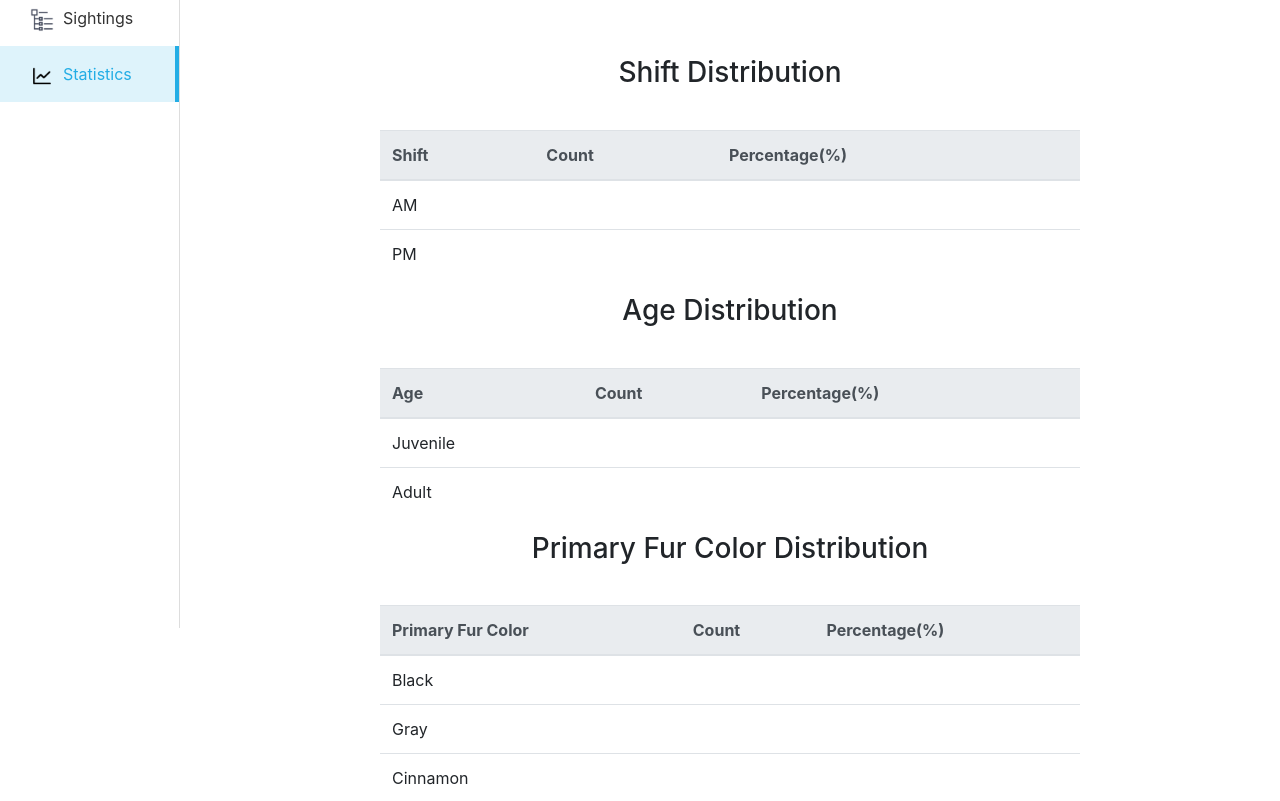
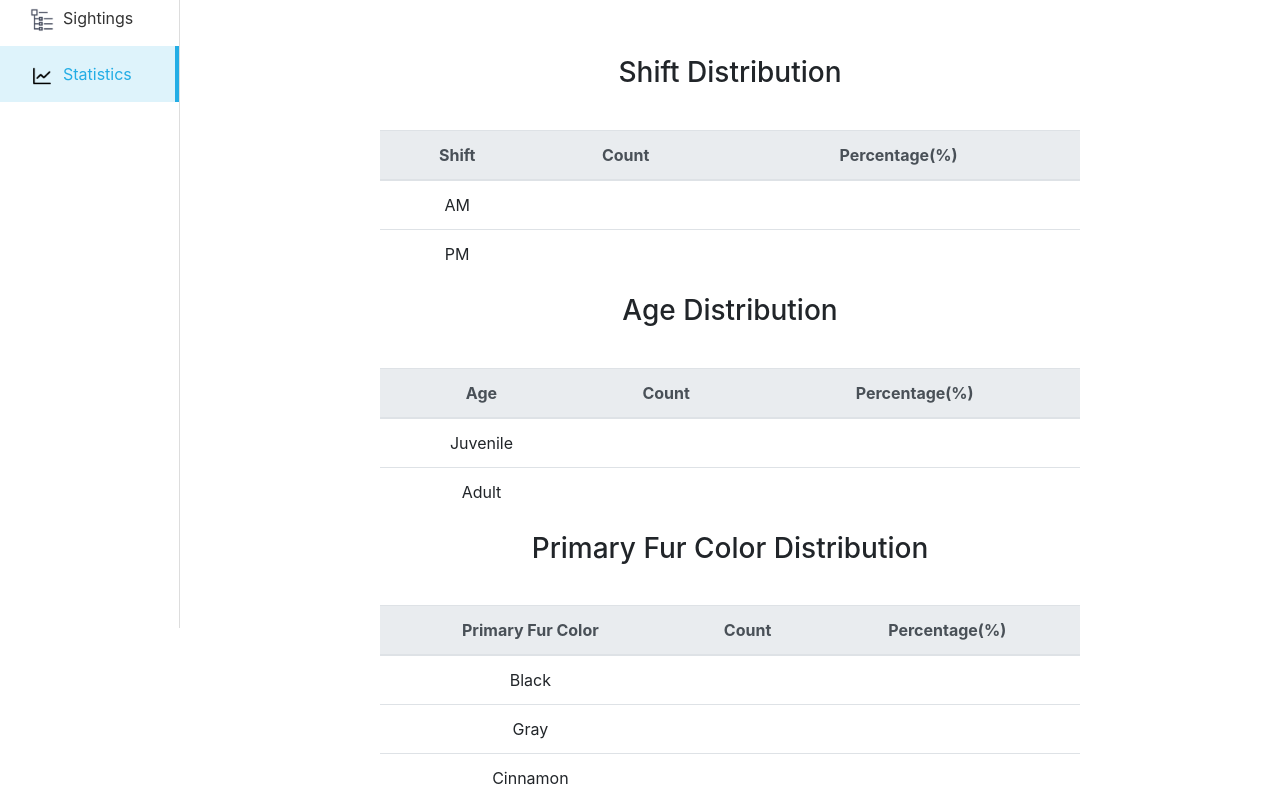
Before and after one commit to yangfan12-12/IEOR4501_Final_Project_Group_34, a Django app: template sightings/templates/sightings/stats.html in a window 1280 px wide. Shown: the part 212-1013 px from the top of the page. Run offline with Django 3.2, Linux system fonts and the light colour scheme; the template is opened without the code that fills it, so the values that code supplies are empty; some libraries are stand-ins or nearby versions.

Commit message:
Table Centered

```diff
--- a/sightings/templates/sightings/stats.html
+++ b/sightings/templates/sightings/stats.html
@@ -98,6 +98,12 @@
 				<h3>Shift Distribution</h3>
 			</p>
 			<br>
+			<style>
+				.table th, .table td {
+				text-align: center;
+				vertical-align: middle!important;
+				}
+			</style>
 			<table class="table table-hover" style="width: 700px">
 				<thead class="thead-light">
 					<tr>
```
